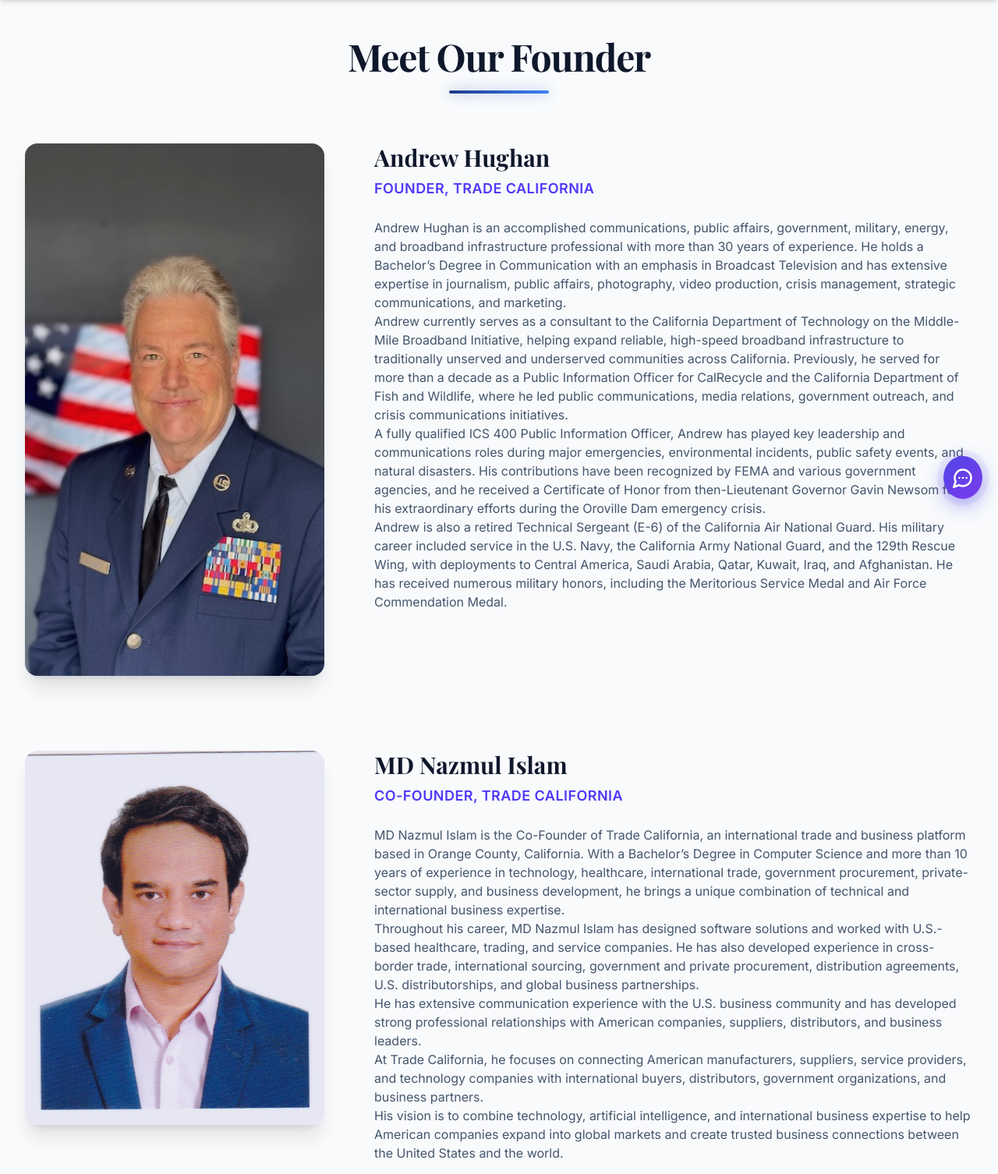
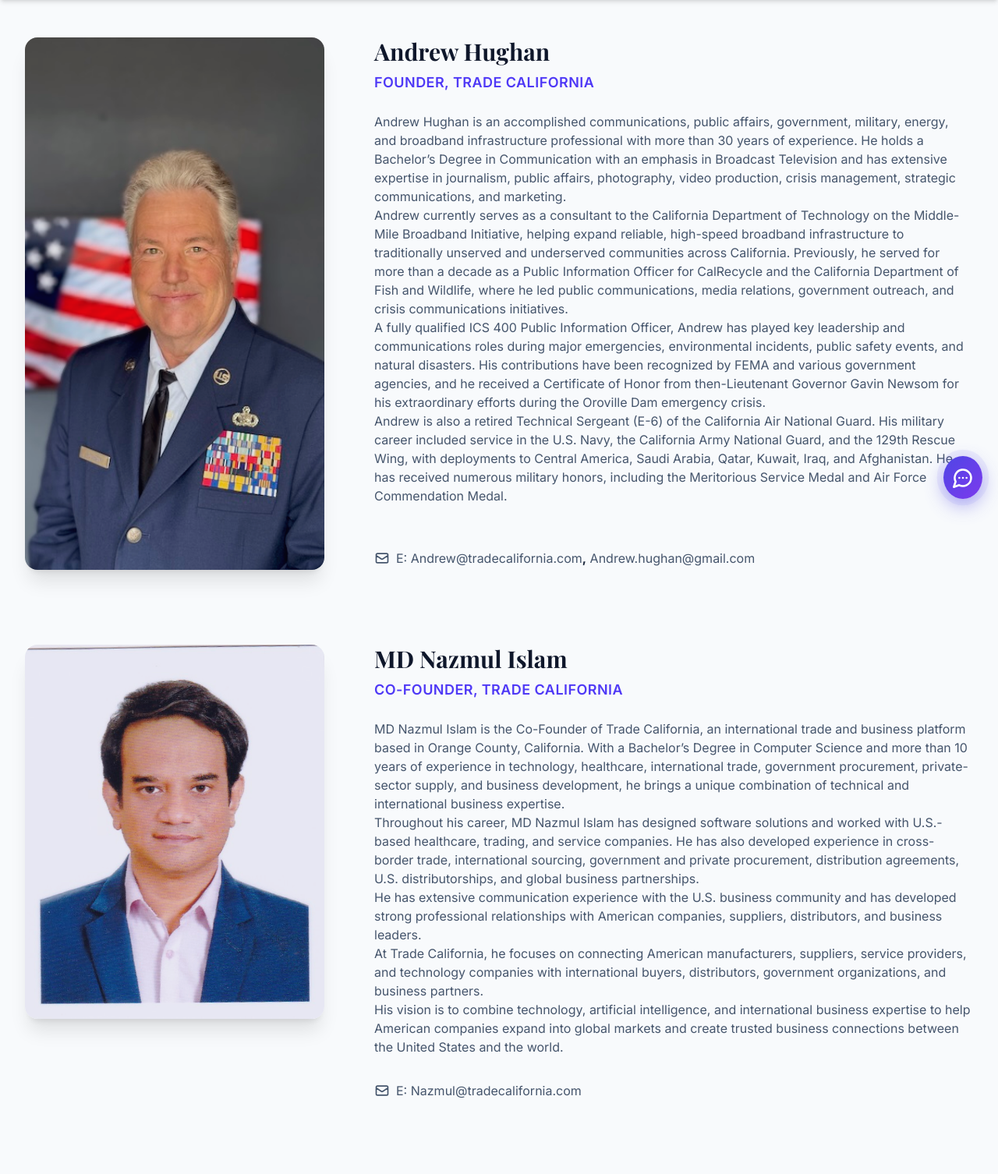
Before and after one commit to MunnaDevPro/Trade_California, a Django app: page /about/ in a window 1280 px wide. Shown: the part 140-1646 px from the top of the page at 78% size. Run offline with Django 5.2, Linux system fonts and the light colour scheme; data comes from the database, SQL or seed files in the repository; both versions use the stored data as it was after the commit; style sheets or scripts are compiled from the project's sources; parts of the project's set-up code (start-up, migrations or seed data) failed here and were passed over; some libraries are stand-ins or nearby versions.

Commit message:
updatedd

```diff
--- a/apps/core/models.py
+++ b/apps/core/models.py
@@ -46,6 +46,7 @@ class TeamMember(models.Model):
     role = models.CharField(max_length=100)
     bio = RichTextField()
     photo = models.ImageField(upload_to='team/', blank=True, null=True)
+    emails = models.CharField(max_length=255, blank=True, help_text="Enter multiple emails separated by commas (e.g. email1@example.com, email2@example.com)")
     linkedin_url = models.URLField(blank=True)
     order = models.PositiveIntegerField(default=0)
     is_active = models.BooleanField(default=True)
@@ -55,6 +56,13 @@ class TeamMember(models.Model):
 
     def __str__(self):
         return self.name
+
+    @property
+    def email_list(self):
+        if self.emails:
+            import re
+            return [email.strip() for email in re.split(r'[,\s]+', self.emails) if '@' in email.strip()]
+        return []
 
 class NavigationLink(models.Model):
     label = models.CharField(max_length=50)
--- a/templates/core/about.html
+++ b/templates/core/about.html
@@ -8,16 +8,7 @@
 {% if team_members %}
 <section class="pt-8 pb-20 lg:pt-12 lg:pb-24 bg-slate-50">
     <div class="max-w-7xl mx-auto px-4 sm:px-6 lg:px-8">
-        <div class="text-center max-w-2xl mx-auto mb-16" data-aos="fade-up">
-            <h2 class="text-4xl md:text-5xl font-extrabold text-slate-900 mb-5 tracking-tight"
-                style="font-family: 'Playfair Display', Georgia, serif;">Meet Our Founder</h2>
-            <div class="relative w-32 mx-auto mb-6">
-                <div class="absolute inset-0 blur-sm rounded-full"
-                    style="background: linear-gradient(90deg, #1e3a8a, #3b82f6); opacity: 0.5;"></div>
-                <div class="relative h-1 w-full rounded-full"
-                    style="background: linear-gradient(90deg, #1e3a8a, #3b82f6);"></div>
-            </div>
-        </div>
+
 
         <div class="space-y-16 lg:space-y-24">
             {% for member in team_members %}
@@ -47,8 +38,22 @@
                         {{ member.bio|safe }}
                     </div>
 
-                    {% if member.linkedin_url %}
-                    <div class="mt-8">
+                    <div class="mt-8 flex flex-col sm:flex-row sm:items-center gap-4 sm:gap-6 flex-wrap">
+                        <div class="inline-flex items-center text-slate-600 font-medium flex-wrap">
+                            <svg class="w-5 h-5 mr-2 shrink-0" fill="none" stroke="currentColor" viewBox="0 0 24 24">
+                                <path stroke-linecap="round" stroke-linejoin="round" stroke-width="2" d="M3 8l7.89 5.26a2 2 0 002.22 0L21 8M5 19h14a2 2 0 002-2V7a2 2 0 00-2-2H5a2 2 0 00-2 2v10a2 2 0 002 2z" />
+                            </svg>
+                            <span>E:&nbsp;</span>
+                            {% if member.email_list %}
+                                {% for email in member.email_list %}
+                                <a href="https://mail.google.com/mail/?view=cm&fs=1&to={{ email }}" target="_blank" rel="noopener noreferrer" class="hover:text-indigo-600 hover:underline transition-colors cursor-pointer" title="Send email to {{ email }} via Gmail">{{ email }}</a>{% if not forloop.last %}<span class="font-bold text-slate-800">,</span>&nbsp;{% endif %}
+                                {% endfor %}
+                            {% else %}
+                                <a href="https://mail.google.com/mail/?view=cm&fs=1&to=dummy@gmail.com" target="_blank" rel="noopener noreferrer" class="hover:text-indigo-600 hover:underline transition-colors cursor-pointer" title="Send email to dummy@gmail.com via Gmail">dummy@gmail.com</a>
+                            {% endif %}
+                        </div>
+
+                        {% if member.linkedin_url %}
                         <a href="{{ member.linkedin_url }}" target="_blank" rel="noopener noreferrer"
                             class="inline-flex items-center text-indigo-600 hover:text-indigo-800 font-medium transition-colors">
                             <svg class="w-5 h-5 mr-2" fill="currentColor" viewBox="0 0 24 24" aria-hidden="true">
@@ -58,8 +63,8 @@
                             </svg>
                             Connect on LinkedIn
                         </a>
+                        {% endif %}
                     </div>
-                    {% endif %}
                 </div>
             </div>
             {% endfor %}
```
Also changed, not shown: apps/core/migrations/0027_teammember_emails.py (added), db.sqlite3, media/team/thomus.jpeg (added).
